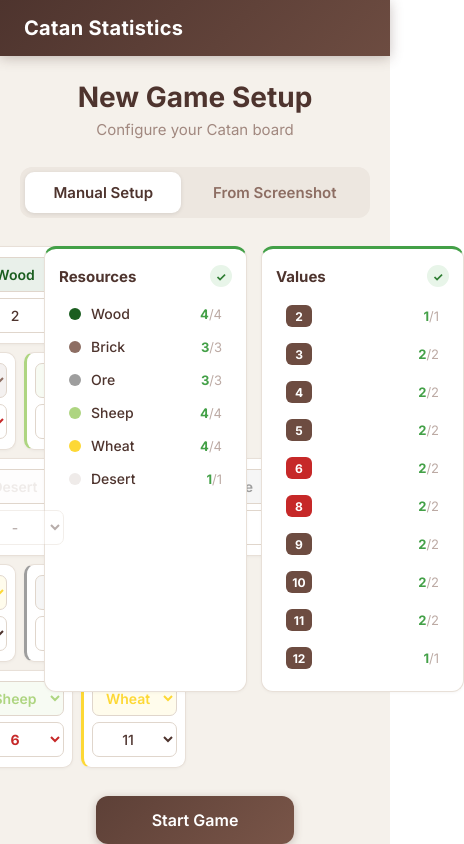
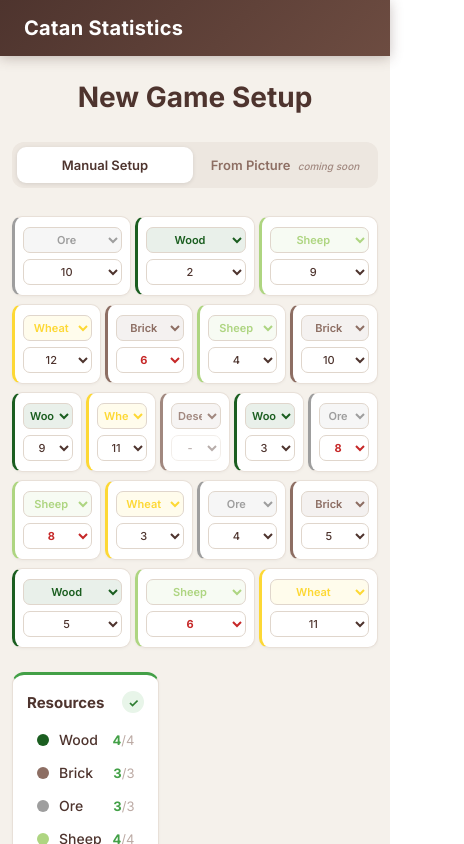
Before and after one commit to jeremymaignan/catan-statistics, a React (Create React App) app in the folder frontend/: page / in a window 390 px wide. Shown: the top 844 px of the page, 464 px wide, since content can reach past the window. Built offline with nearby package versions, Linux system fonts and the light colour scheme.

Commit message:
make it responsive

```diff
--- a/frontend/src/App.js
+++ b/frontend/src/App.js
@@ -3,6 +3,7 @@
 import SetupForm from './components/SetupForm';
 import StatsPanel from './components/StatsPanel';
 import { createGame, createGameFromImage, getGame, cycleSettlement, moveRobber } from './api';
+import './responsive.css';
 
 export default function App() {
   const [gameId, setGameId] = useState(() => localStorage.getItem('catan_game_id'));
@@ -120,8 +121,8 @@
             loading={loading}
           />
         ) : boardState ? (
-          <div style={styles.gameLayout}>
-            <div style={styles.boardSection}>
+          <div className="game-layout">
+            <div className="board-section">
               <HexBoard
                 tiles={boardState.tiles}
                 positions={boardState.positions}
@@ -134,7 +135,7 @@
                 Tiles: click to place/remove robber
               </p>
             </div>
-            <div style={styles.statsSection}>
+            <div className="stats-section">
               <StatsPanel
                 statistics={boardState.statistics}
                 settlements={boardState.settlements}
@@ -197,7 +198,7 @@
     backdropFilter: 'blur(4px)',
   },
   main: {
-    padding: '24px 20px',
+    padding: '24px 12px',
     maxWidth: 1280,
     margin: '0 auto',
   },
@@ -211,19 +212,6 @@
     fontSize: 14,
     fontWeight: 500,
     textAlign: 'center',
-  },
-  gameLayout: {
-    display: 'flex',
-    gap: 24,
-    flexWrap: 'wrap',
-  },
-  boardSection: {
-    flex: '1 1 600px',
-    minWidth: 0,
-  },
-  statsSection: {
-    flex: '0 0 380px',
-    minWidth: 300,
   },
   hint: {
     textAlign: 'center',
--- a/frontend/src/components/SetupForm.js
+++ b/frontend/src/components/SetupForm.js
@@ -1,4 +1,5 @@
 import React, { useState } from 'react';
+import '../responsive.css';
 
 const RESOURCE_OPTIONS = [
   { code: 'wo', label: 'Wood', color: '#1b5e20' },
@@ -6,7 +7,7 @@
   { code: 'o', label: 'Ore', color: '#9e9e9e' },
   { code: 's', label: 'Sheep', color: '#aed581' },
   { code: 'w', label: 'Wheat', color: '#fdd835' },
-  { code: 'r', label: 'Desert', color: '#efebe9' },
+  { code: 'r', label: 'Desert', color: '#a1887f' },
 ];
 
 const VALUE_OPTIONS = [0, 2, 3, 4, 5, 6, 8, 9, 10, 11, 12];
@@ -57,10 +58,9 @@
     <div style={styles.container}>
       <div style={styles.titleWrap}>
         <h2 style={styles.title}>New Game Setup</h2>
-        <p style={styles.subtitle}>Configure your Catan board</p>
       </div>
 
-      <div style={styles.modeToggle}>
+      <div className="mode-toggle">
         <button
           style={{ ...styles.modeBtn, ...(mode === 'manual' ? styles.modeActive : {}) }}
           onClick={() => setMode('manual')}
@@ -73,23 +73,23 @@
           onClick={() => setMode('image')}
           type="button"
         >
-          From Screenshot
+          From Picture <span style={styles.comingSoon}>coming soon</span>
         </button>
       </div>
 
       <form onSubmit={handleSubmit}>
         {mode === 'manual' ? (
-          <div style={styles.setupLayout}>
-            <div style={styles.boardSetup}>
+          <div className="setup-layout">
+            <div className="board-setup">
               {(() => {
                 let tileIdx = 0;
                 return rowStructure.map((count, rowIdx) => (
-                  <div key={rowIdx} style={styles.tileRow}>
+                  <div key={rowIdx} className="tile-row">
                     {Array.from({ length: count }).map((_, colIdx) => {
                       const idx = tileIdx++;
                       const resColor = RESOURCE_OPTIONS.find(r => r.code === resources[idx])?.color || '#999';
                       return (
-                        <div key={idx} style={{ ...styles.tileCard, borderLeftColor: resColor }}>
+                        <div key={idx} className="tile-card" style={{ ...styles.tileCard, borderLeftColor: resColor }}>
                           <select
                             value={resources[idx]}
                             onChange={(e) => handleResourceChange(idx, e.target.value)}
@@ -137,8 +137,8 @@
               const numValid = Object.entries(EXPECTED_NUMBERS).every(([k, v]) => (numCounts[k] || 0) === v);
 
               return (
-                <div style={styles.validationSidebar}>
-                  <div style={styles.validationRow2Col}>
+                <div className="validation-sidebar">
+                  <div className="validation-row-2col" style={styles.validationRow2Col}>
                     <div style={{ ...styles.validationBlock, borderTopColor: resValid ? '#43a047' : '#ef5350', flex: 1 }}>
                       <h4 style={styles.validationTitle}>
                         Resources
@@ -208,7 +208,7 @@
           </div>
         ) : (
           <div style={styles.uploadSection}>
-            <div style={styles.uploadBox}>
+            <div className="upload-box" style={styles.uploadBox}>
               <div style={styles.uploadIcon}>&#128247;</div>
               <p style={styles.uploadHint}>Upload a screenshot of your Catan board</p>
               <p style={styles.uploadSub}>The app will use OpenAI Vision to parse it</p>
@@ -250,23 +250,6 @@
     fontWeight: 700,
     margin: 0,
   },
-  subtitle: {
-    color: '#a1887f',
-    fontSize: 15,
-    marginTop: 6,
-    fontWeight: 400,
-  },
-  modeToggle: {
-    display: 'flex',
-    justifyContent: 'center',
-    gap: 4,
-    marginBottom: 28,
-    backgroundColor: '#ede7e0',
-    borderRadius: 12,
-    padding: 5,
-    width: 'fit-content',
-    margin: '0 auto 28px',
-  },
   modeBtn: {
     padding: '11px 28px',
     border: 'none',
@@ -284,23 +267,6 @@
     color: '#4e342e',
     boxShadow: '0 1px 4px rgba(0,0,0,0.1)',
   },
-  setupLayout: {
-    display: 'flex',
-    gap: 24,
-    alignItems: 'flex-start',
-  },
-  boardSetup: {
-    display: 'flex',
-    flexDirection: 'column',
-    gap: 8,
-    flex: 1,
-    minWidth: 0,
-  },
-  tileRow: {
-    display: 'flex',
-    justifyContent: 'center',
-    gap: 8,
-  },
   tileCard: {
     display: 'flex',
     flexDirection: 'column',
@@ -311,7 +277,6 @@
     borderLeft: '3px solid',
     borderRadius: 10,
     background: 'white',
-    minWidth: 105,
     boxShadow: '0 1px 3px rgba(0,0,0,0.04)',
   },
   select: {
@@ -378,14 +343,13 @@
     cursor: 'pointer',
     boxShadow: '0 2px 8px rgba(93, 64, 55, 0.3)',
     transition: 'all 0.2s',
+    width: '100%',
+    maxWidth: 300,
   },
   btnDisabled: {
     opacity: 0.5,
     cursor: 'not-allowed',
     boxShadow: 'none',
-  },
-  validationSidebar: {
-    flex: '0 0 420px',
   },
   validationRow2Col: {
     display: 'flex',
@@ -449,4 +413,11 @@
     fontWeight: 700,
     padding: '0 5px',
   },
+  comingSoon: {
+    fontSize: 10,
+    fontWeight: 500,
+    color: '#a1887f',
+    fontStyle: 'italic',
+    marginLeft: 4,
+  },
 };
--- a/frontend/src/components/StatsPanel.js
+++ b/frontend/src/components/StatsPanel.js
@@ -204,7 +204,7 @@
                 <div style={styles.settlementGrid}>
                   <div style={styles.settlementCard}>
                     <div style={styles.settlementHeader}>
-                      <span style={{ ...styles.settlementIcon, background: '#ef6c00' }}>{'\u25B2'}</span>
+                      <span style={{ ...styles.settlementIcon, background: '#f9a825', borderRadius: 5 }}>{'\u25B2'}</span>
                       <span style={styles.settlementLabel}>Colonies</span>
                     </div>
                     <span style={{ ...styles.settlementCount, color: colonyCount > 5 ? '#c62828' : '#4e342e' }}>
@@ -284,7 +284,7 @@
 
 const styles = {
   container: {
-    padding: 20,
+    padding: '16px 12px',
     background: 'white',
     borderRadius: 14,
     border: '1px solid #e8e0d8',
@@ -334,7 +334,7 @@
     borderRadius: 14,
     padding: '20px 24px 24px',
     boxShadow: '0 8px 32px rgba(0,0,0,0.18)',
-    minWidth: 340,
+    width: '90%',
     maxWidth: 400,
   },
   modalHeader: {
@@ -398,7 +398,8 @@
   tableWrap: {
     borderRadius: 8,
     border: '1px solid #f0ebe5',
-    overflow: 'hidden',
+    overflow: 'auto',
+    WebkitOverflowScrolling: 'touch',
   },
   table: {
     width: '100%',
--- /dev/null
+++ b/frontend/src/responsive.css
@@ -0,0 +1,148 @@
+/* Responsive styles for Catan Statistics */
+
+/* Spinner animation */
+@keyframes spin {
+  to { transform: rotate(360deg); }
+}
+
+/* SVG board scales with container */
+.hex-board-svg {
+  display: block;
+  margin: 0 auto;
+  width: 100%;
+  max-width: 860px;
+  height: auto;
+}
+
+/* Game layout: side by side on desktop, stacked on mobile */
+.game-layout {
+  display: flex;
+  gap: 24px;
+  flex-wrap: wrap;
+}
+
+.board-section {
+  flex: 1 1 560px;
+  min-width: 0;
+}
+
+.stats-section {
+  flex: 0 0 380px;
+  min-width: 0;
+}
+
+/* Setup form layout */
+.setup-layout {
+  display: flex;
+  gap: 24px;
+  align-items: flex-start;
+}
+
+.board-setup {
+  display: flex;
+  flex-direction: column;
+  gap: 8px;
+  flex: 1;
+  min-width: 0;
+}
+
+.validation-sidebar {
+  flex: 0 0 420px;
+}
+
+.tile-row {
+  display: flex;
+  justify-content: center;
+  gap: 8px;
+}
+
+.tile-card {
+  min-width: 105px;
+}
+
+/* Mode toggle */
+.mode-toggle {
+  display: flex;
+  justify-content: center;
+  gap: 4px;
+  margin: 0 auto 28px;
+  background-color: #ede7e0;
+  border-radius: 12px;
+  padding: 5px;
+  width: fit-content;
+}
+
+/* Upload box */
+.upload-box {
+  padding: 40px 60px;
+}
+
+/* Tablet: stack game layout */
+@media (max-width: 1024px) {
+  .game-layout {
+    flex-direction: column;
+  }
+
+  .board-section {
+    flex: 1 1 auto;
+  }
+
+  .stats-section {
+    flex: 1 1 auto;
+  }
+}
+
+/* Tablet: stack setup form */
+@media (max-width: 960px) {
+  .setup-layout {
+    flex-direction: column;
+  }
+
+  .validation-sidebar {
+    flex: 1 1 auto;
+  }
+}
+
+/* Mobile styles */
+@media (max-width: 640px) {
+  .tile-row {
+    gap: 4px;
+  }
+
+  .tile-card {
+    min-width: 0;
+    flex: 1;
+    padding: 6px 4px;
+  }
+
+  .tile-card select {
+    font-size: 12px !important;
+    padding: 5px 3px !important;
+  }
+
+  .upload-box {
+    padding: 30px 20px;
+  }
+
+  .mode-toggle {
+    width: 100%;
+  }
+
+  .mode-toggle button {
+    flex: 1;
+    padding: 10px 12px !important;
+    font-size: 13px !important;
+  }
+
+  .validation-row-2col {
+    flex-direction: column !important;
+  }
+}
+
+/* Small mobile */
+@media (max-width: 400px) {
+  .tile-card select {
+    font-size: 11px !important;
+    padding: 4px 2px !important;
+  }
+}
```
Also changed, not shown: frontend/src/components/HexBoard.js (+7 -5 lines).
